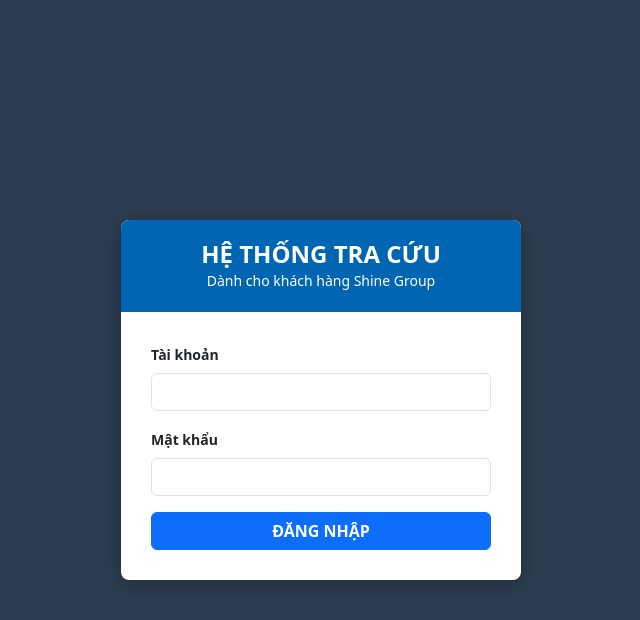
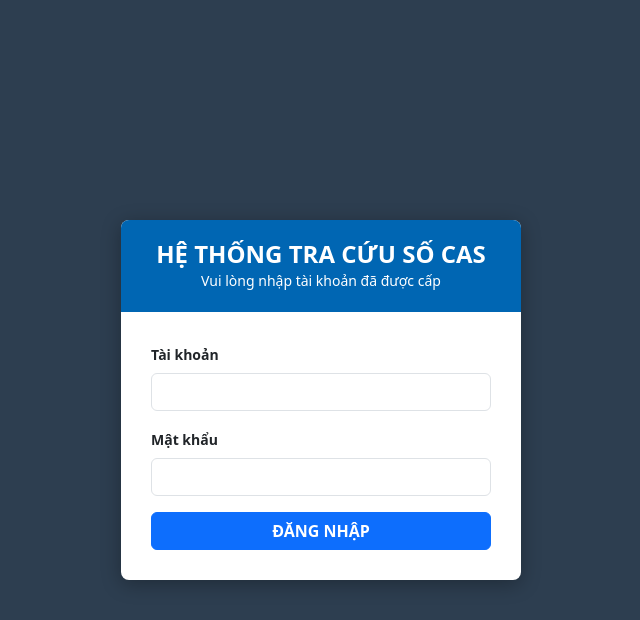
Before and after one commit to nthithanhnhi01-rgb/sgusagbuciwsgbuiws, a Flask app: page /login in a window 1280 px wide. Shown: the top 620 px of the page, without its empty margins (319-959 px from the left). Run offline with Flask 3, Linux system fonts and the light colour scheme.

Commit message:
Add files via upload

```diff
--- a/templates/login.html
+++ b/templates/login.html
@@ -14,8 +14,8 @@
 <body>
     <div class="login-card">
         <div class="login-header">
-            <h4 class="m-0 fw-bold">HỆ THỐNG TRA CỨU</h4>
-            <small>Dành cho khách hàng Shine Group</small>
+            <h4 class="m-0 fw-bold">HỆ THỐNG TRA CỨU SỐ CAS</h4>
+            <small>Vui lòng nhập tài khoản đã được cấp</small>
         </div>
         <div class="login-body">
             {% if error %}
```
